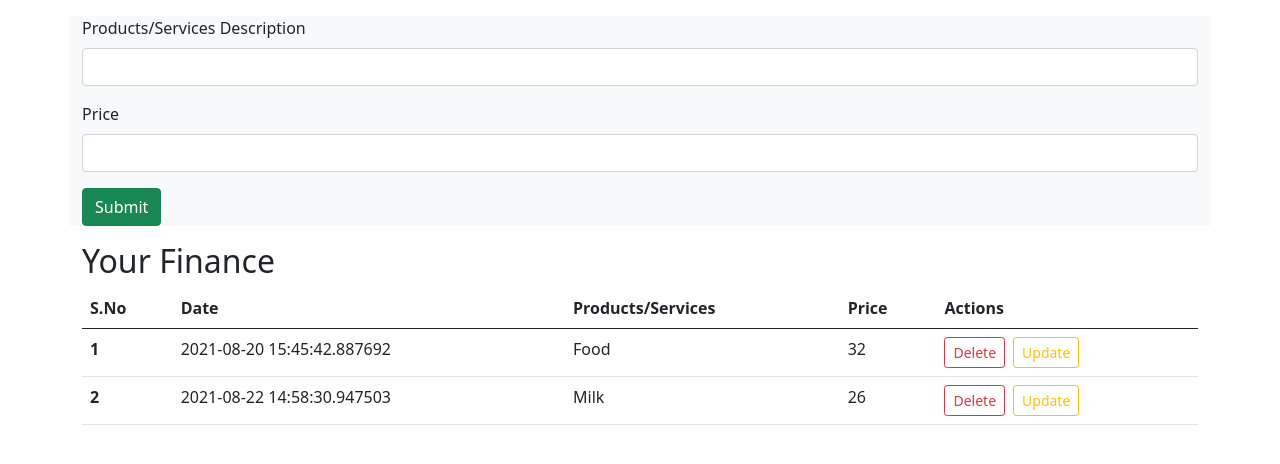
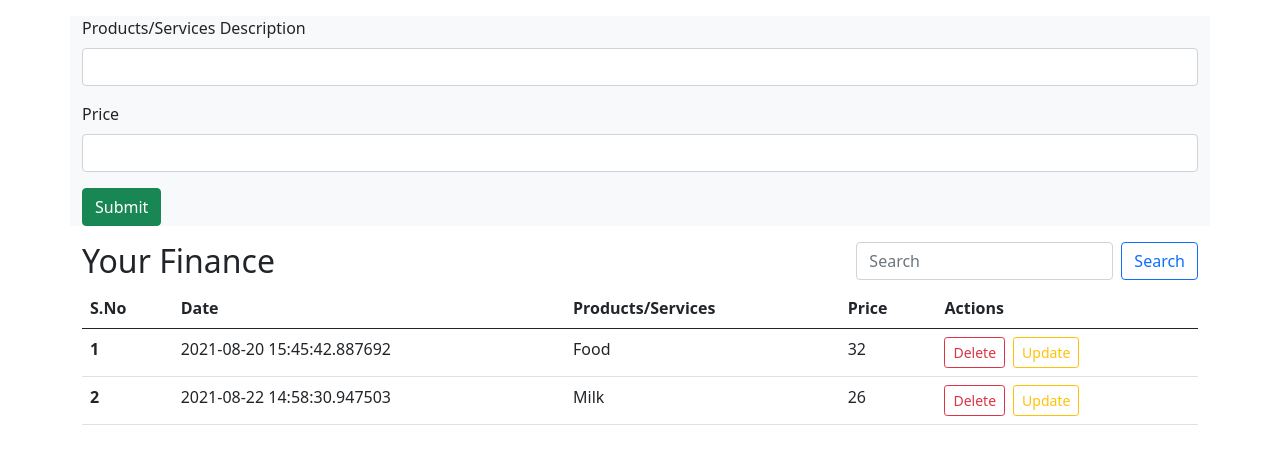
Before and after one commit to ahad0608/Finance_Management-, a Flask app: template templates/index.html in a window 1280 px wide. Shown: the part 56-520 px from the top of the page. Run offline with Flask 2, Linux system fonts and the light colour scheme; the template is opened without the code that fills it: values that come from a table or form of the project are taken from there, others are empty; data comes from the database, SQL or seed files in the repository; both versions use the stored data as it was after the commit.

Commit message:
Search bar location updated

```diff
--- a/app.py
+++ b/app.py
@@ -56,5 +56,6 @@ def update(sno):
     return render_template('update.html',fima=fimaupd)
 
 
+
 if __name__ =="__main__":
     app.run(debug=True,port=8000)
--- a/templates/index.html
+++ b/templates/index.html
@@ -21,7 +21,13 @@
   </form>
 </div>
 <div class="container my-3">
-  <h2 class="text-dark">Your Finance</h2>
+  <h2 class="text-dark">Your Finance<span>
+    <form action="/search/{{fima.title}}" method="POST" class="d-inline-flex" style="float: right;">
+      <input class="form-control me-2" id="sea" type="search" name="search" placeholder="Search" aria-label="Search">
+      <button  id="button-search" class="btn btn-outline-primary" type="submit">Search</button>
+    </form>
+  </span></h2>
+
   <table class="table">
     <thead>
       <tr>
```
Also changed, not shown: fima.db, static/css/styl.css (added).
